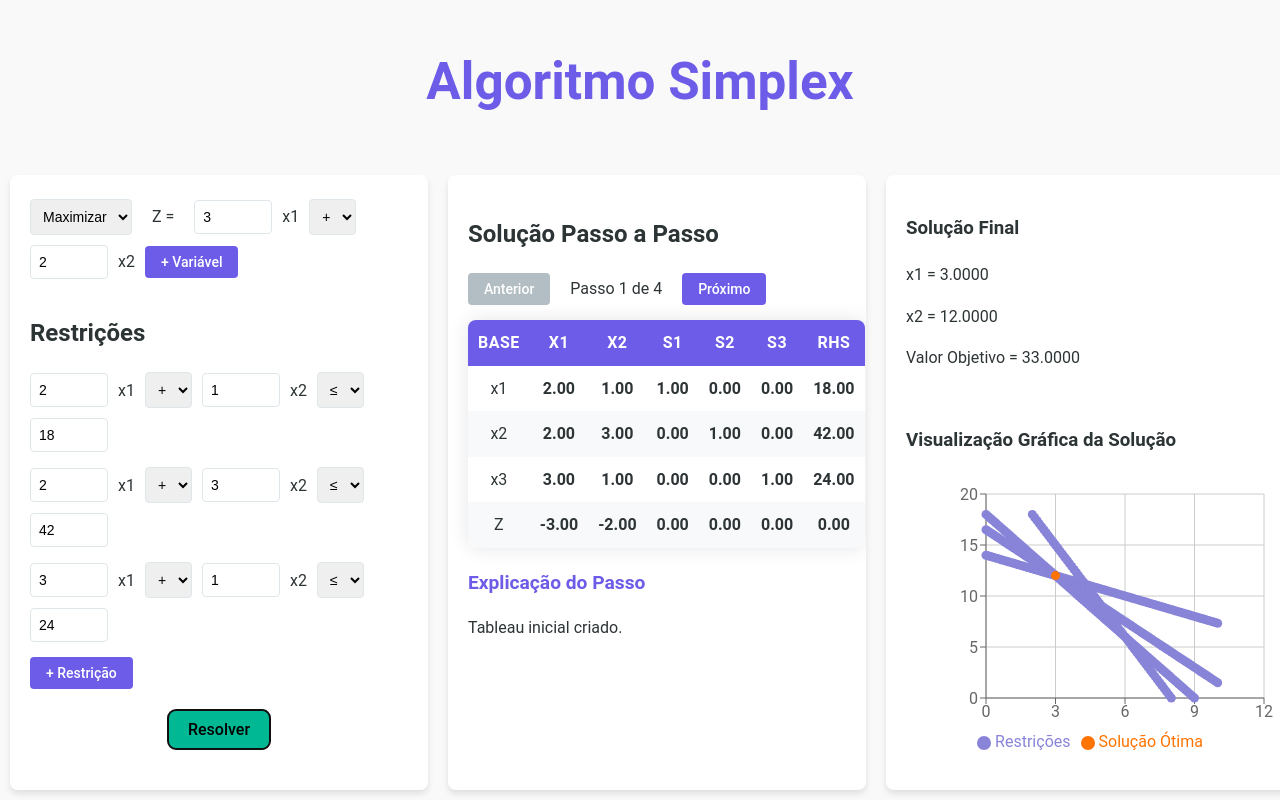
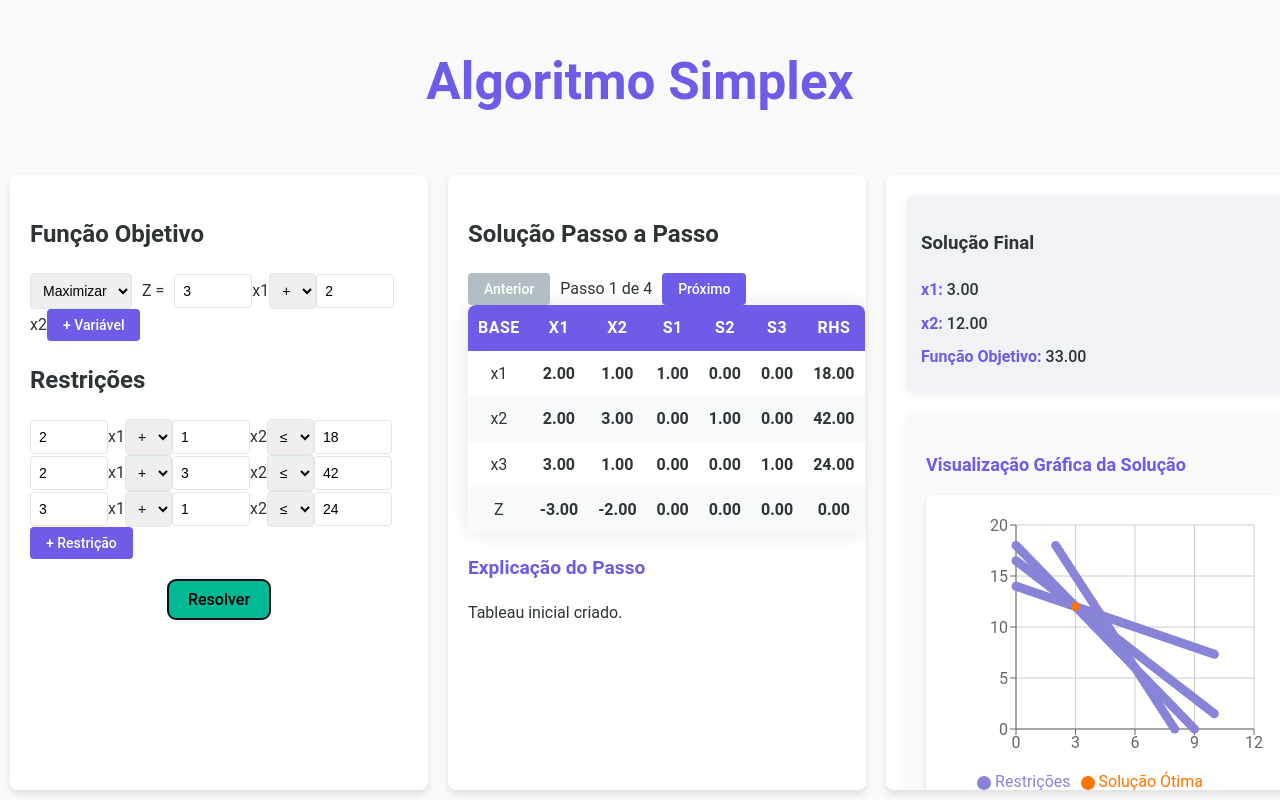
Before and after one commit to TamLeal/simplex_app_v2, a React (Vite) app: page / in a window 1280 px wide. Both pictures are taken after a click on the button "Resolver". Built offline with nearby package versions, Linux system fonts and the light colour scheme; the HTML template or start-up script is replaced by a standard one.

Commit message:
graph area improved

```diff
--- a/src/App.css
+++ b/src/App.css
@@ -54,9 +54,10 @@ body {
   transition: all 0.3s ease;
 }
 
+/* Estilo para a coluna de input */
 .input-column {
   display: flex;
-  flex: 0 0 30%; /* Tamanho inicial fixo para o card de input */
+  flex: 0 0 30%;
 }
 
 .result-column,
@@ -68,17 +69,52 @@ body {
 .result-column.active,
 .solution-column.active {
   display: flex;
-  flex: 0 0 30%; /* Mantém o tamanho fixo após ativar */
+  flex: 0 0 30%;
 }
 
-.flex-container {
-  display: flex;
-  align-items: center;
-  flex-wrap: wrap;
-  gap: 10px;
+/* Estilos para o card de solução final */
+.final-solution {
+  background-color: #f1f2f6;
+  border-radius: 8px;
+  padding: 15px;
+  margin-bottom: 20px;
+  box-shadow: 0 2px 8px rgba(0, 0, 0, 0.05); /* Sombra leve para destacar */
+}
+
+.solution-details p {
+  margin: 8px 0;
+  font-size: 16px;
+  font-weight: 500;
+  color: var(--text-color);
+}
+
+.solution-details strong {
+  color: var(--primary-color);
+}
+
+/* Estilos para a área do gráfico */
+.graph-container {
+  background-color: #f9f9f9;
+  border-radius: 8px;
+  padding: 20px;
+  box-shadow: 0 2px 8px rgba(0, 0, 0, 0.05); /* Sombra leve para destacar */
+}
+
+.graph-container h3 {
+  font-size: 18px;
+  font-weight: 600;
+  color: var(--primary-color);
   margin-bottom: 15px;
 }
 
+.graph-container .recharts-wrapper {
+  background-color: white;
+  border-radius: 8px;
+  box-shadow: 0 2px 4px rgba(0, 0, 0, 0.1); /* Adiciona sombra no gráfico */
+  padding: 10px;
+}
+
+/* Estilos gerais para inputs e selects */
 .input,
 .select {
   padding: 8px;
@@ -103,6 +139,7 @@ body {
   box-shadow: 0 0 0 2px rgba(108, 92, 231, 0.2);
 }
 
+/* Estilos para botões */
 .button {
   padding: 8px 16px;
   background-color: var(--primary-color);
@@ -201,11 +238,7 @@ body {
   background-color: #e8f4fd;
 }
 
-.final-solution,
-.graph {
-  margin-bottom: 20px;
-}
-
+/* Estilos para o gráfico */
 .graph {
   width: 100%;
   height: 300px;
@@ -228,4 +261,11 @@ body {
   .button {
     width: 100%;
   }
+  .result-column {
+    margin-top: 20px;
+  }
+  .final-solution,
+  .graph-container {
+    padding: 15px;
+  }
 }
--- a/src/App.jsx
+++ b/src/App.jsx
@@ -57,11 +57,13 @@ const App = () => {
             <>
               <div className="final-solution">
                 <h3>Solução Final</h3>
-                <p>x1 = {solution.variables[0].toFixed(4)}</p>
-                <p>x2 = {solution.variables[1].toFixed(4)}</p>
-                <p>Valor Objetivo = {solution.objectiveValue.toFixed(4)}</p>
+                <div className="solution-details">
+                  <p><strong>x1:</strong> {solution.variables[0].toFixed(2)}</p>
+                  <p><strong>x2:</strong> {solution.variables[1].toFixed(2)}</p>
+                  <p><strong>Função Objetivo:</strong> {solution.objectiveValue.toFixed(2)}</p>
+                </div>
               </div>
-              <div className="graph">
+              <div className="graph-container">
                 <h3>Visualização Gráfica da Solução</h3>
                 <ResponsiveContainer width="100%" height={300}>
                   <ScatterChart margin={{ top: 20, right: 20, bottom: 20, left: 20 }}>
```
